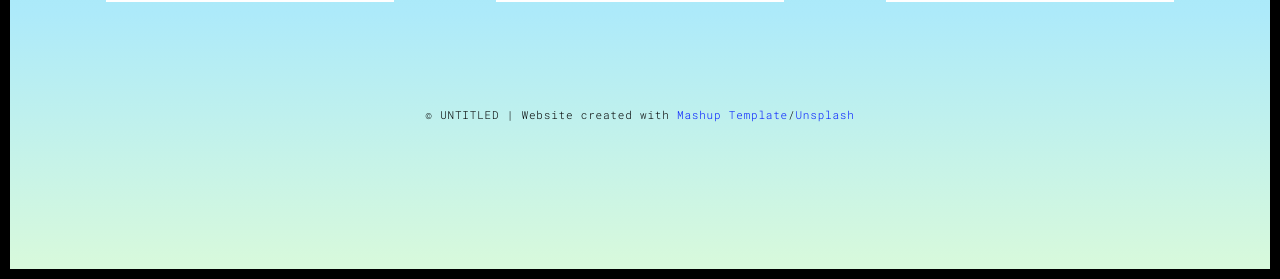
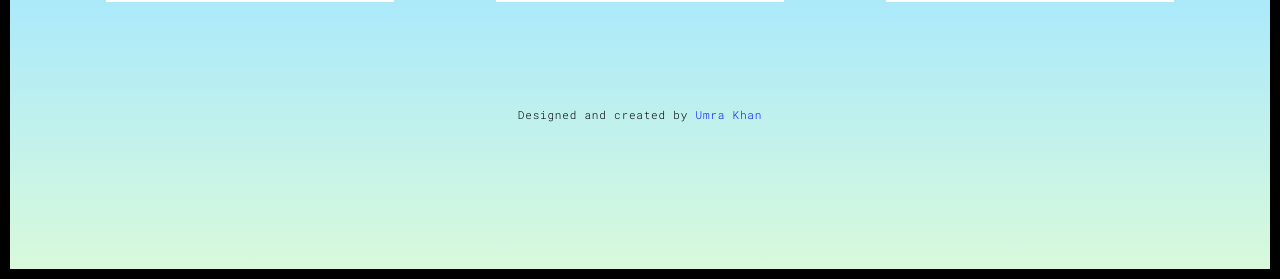
Before and after one commit to UmraKhan07/portfo, a Flask app: page /works.html in a window 1280 px wide. Shown: the part 521-800 px from the top of the page. Run offline with Flask 2, Linux system fonts and the light colour scheme; some libraries are stand-ins or nearby versions.

Commit message:
added footer msg

```diff
--- a/templates/Thankyou.html
+++ b/templates/Thankyou.html
@@ -74,7 +74,7 @@
   <div class="container">
     <div class="row">
       <div class="col-xs-12">
-        <p>© UNTITLED | Website created with <a href="http://www.mashup-template.com/" title="Create website with free html template">Mashup Template</a>/<a href="https://www.unsplash.com/" title="Beautiful Free Images">Unsplash</a></p>
+       <p>Designed and created by <a href="http://umra.pythonanywhere.com/about.html" title="Create website with free html template">Umra Khan</a></p>
       </div>
     </div>
   </div>
--- a/templates/about.html
+++ b/templates/about.html
@@ -76,7 +76,7 @@
 <div class="container">
 
  <div class="card">
-  <img class="card-img-top" style="height: 23rem; margin-top: 8px; width: 23rem;" src="../static/assets/pic.jpeg" alt="Card image">
+  <img class="card-img-top" style="height: 23rem; margin-top: 9px; width: 23rem;" src="../static/assets/pic.jpeg" alt="Card image">
   <div class="card-body">
     <h3 class="card-title">UMRA KHAN</h3>
     <p class="card-text" style="font-size: 13px;">Python Developer</p>
@@ -121,7 +121,7 @@
   <div class="container">
     <div class="row">
       <div class="col-xs-12">
-        <p>© UNTITLED | Website created with <a href="http://www.mashup-template.com/" title="Create website with free html template">Mashup Template</a>/<a href="https://www.unsplash.com/" title="Beautiful Free Images">Unsplash</a></p>
+        <p>Designed and created by <a href="http://umra.pythonanywhere.com/about.html" title="Create website with free html template">Umra Khan</a></p>
       </div>
     </div>
   </div>
--- a/templates/contact.html
+++ b/templates/contact.html
@@ -128,7 +128,7 @@
   <div class="container">
     <div class="row">
       <div class="col-xs-12">
-        <p>© UNTITLED | Website created with <a href="http://www.mashup-template.com/" title="Create website with free html template">Mashup Template</a>/<a href="https://www.unsplash.com/" title="Beautiful Free Images">Unsplash</a></p>
+        <p>Designed and created by <a href="http://umra.pythonanywhere.com/about.html" title="Create website with free html template">Umra Khan</a></p>
       </div>
     </div>
   </div>
--- a/templates/works.html
+++ b/templates/works.html
@@ -176,7 +176,7 @@
   <div class="container">
     <div class="row">
       <div class="col-xs-12">
-        <p>© UNTITLED | Website created with <a href="http://www.mashup-template.com/" title="Create website with free html template">Mashup Template</a>/<a href="https://www.unsplash.com/" title="Beautiful Free Images">Unsplash</a></p>
+        <p>Designed and created by <a href="http://umra.pythonanywhere.com/about.html" title="Create website with free html template">Umra Khan</a></p>
       </div>
     </div>
   </div>
```
